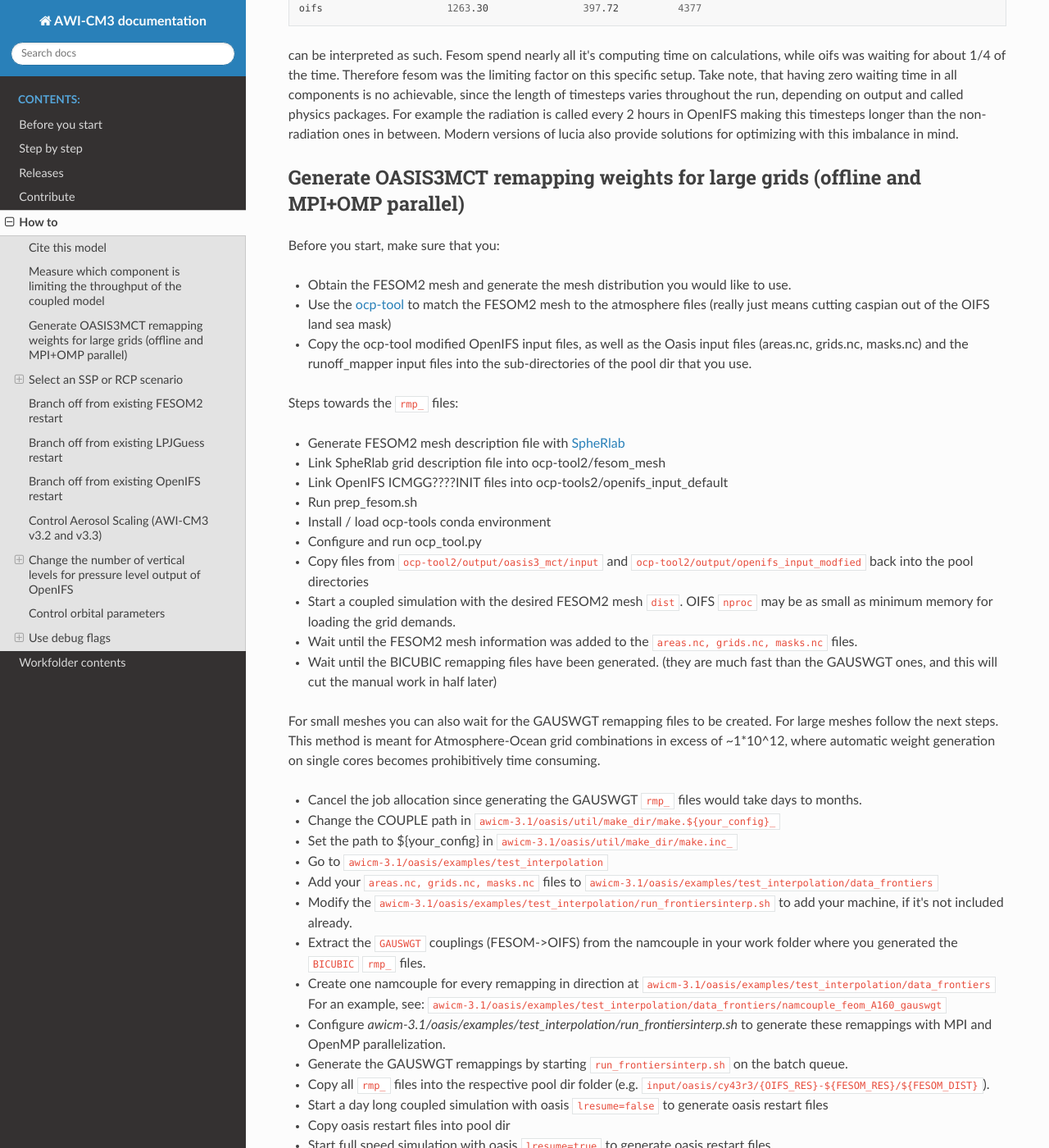
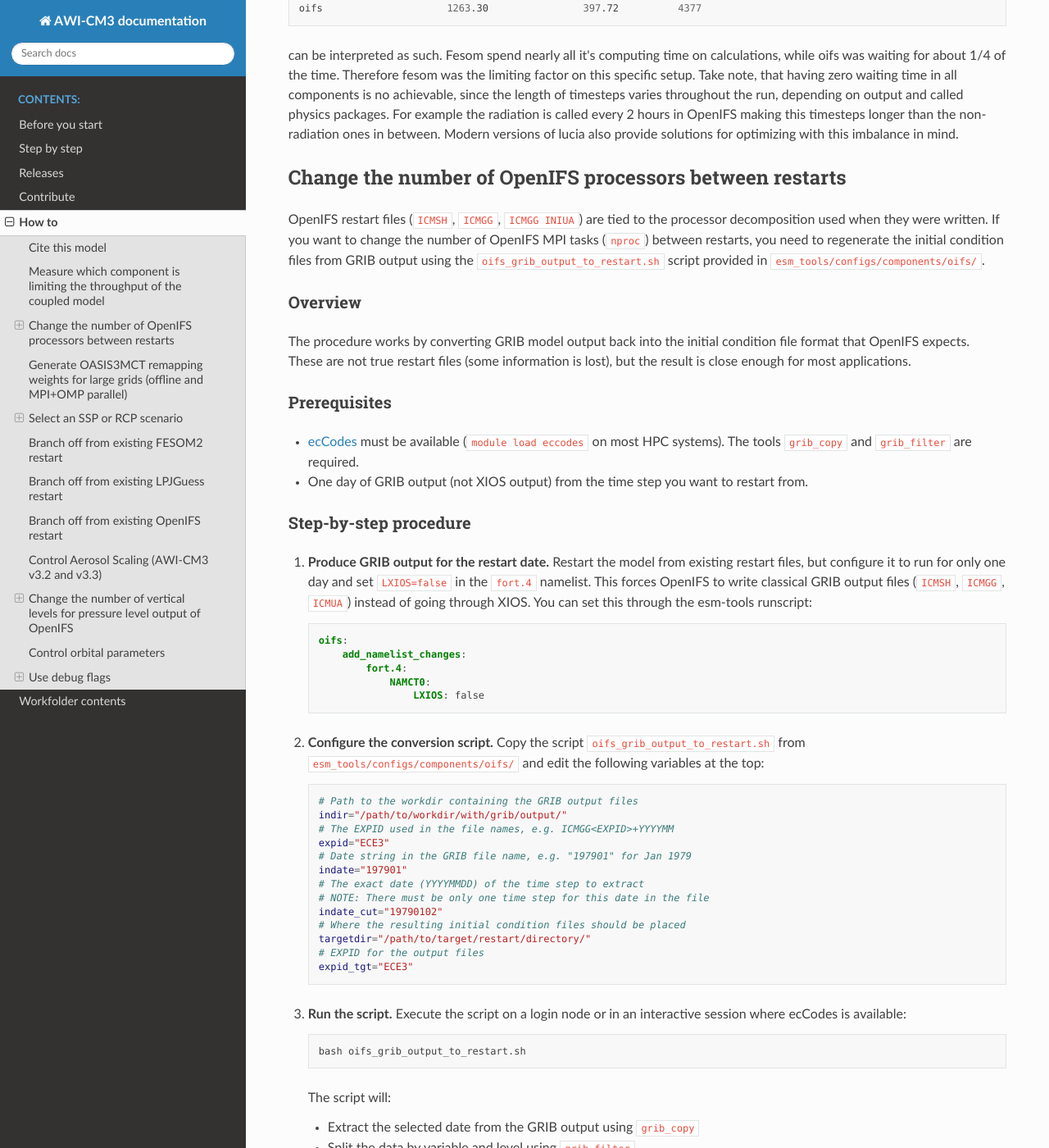
Before and after one commit to AWI-ESM/documentation_AWI-CM3, a Sphinx documentation site: the page built from source/how_to.rst, in a window 1280 px wide and 1400 px high, scrolled down 533 px. Shown: the whole window at 82% size. Built offline with Sphinx 7.4.7 and the Read the Docs theme 3.1.0, drawn with Linux system fonts in a browser that asks for light colours; some of the changed text lies outside the part shown.

Commit message:
Add documentation: changing OpenIFS processor count between restarts

```diff
--- a/source/how_to.rst
+++ b/source/how_to.rst
@@ -24,6 +24,84 @@ The output,
 ..
 
 can be interpreted as such. Fesom spend nearly all it's computing time on calculations, while oifs was waiting for about 1/4 of the time. Therefore fesom was the   limiting factor on this specific setup. Take note, that having zero waiting time in all components is no achievable, since the length of timesteps varies throughout the run, depending on output and called physics packages. For example the radiation is called every 2 hours in OpenIFS making this timesteps longer than the non-radiation ones in between. Modern versions of lucia also provide solutions for optimizing with this imbalance in mind.
+
+Change the number of OpenIFS processors between restarts
+=========
+
+OpenIFS restart files (``ICMSH``, ``ICMGG``, ``ICMGG INIUA``) are tied to the processor decomposition used when they were written. If you want to change the number of OpenIFS MPI tasks (``nproc``) between restarts, you need to regenerate the initial condition files from GRIB output using the ``oifs_grib_output_to_restart.sh`` script provided in ``esm_tools/configs/components/oifs/``.
+
+Overview
+--------
+
+The procedure works by converting GRIB model output back into the initial condition file format that OpenIFS expects. These are not true restart files (some information is lost), but the result is close enough for most applications.
+
+Prerequisites
+--------
+
+- `ecCodes <https://confluence.ecmwf.int/display/ECC>`_ must be available (``module load eccodes`` on most HPC systems). The tools ``grib_copy`` and ``grib_filter`` are required.
+- One day of GRIB output (not XIOS output) from the time step you want to restart from.
+
+Step-by-step procedure
+--------
+
+1. **Produce GRIB output for the restart date.** Restart the model from existing restart files, but configure it to run for only one day and set ``LXIOS=false`` in the ``fort.4`` namelist. This forces OpenIFS to write classical GRIB output files (``ICMSH``, ``ICMGG``, ``ICMUA``) instead of going through XIOS. You can set this through the esm-tools runscript:
+
+   .. code-block:: yaml
+
+      oifs:
+          add_namelist_changes:
+              fort.4:
+                  NAMCT0:
+                      LXIOS: false
+
+2. **Configure the conversion script.** Copy the script ``oifs_grib_output_to_restart.sh`` from ``esm_tools/configs/components/oifs/`` and edit the following variables at the top:
+
+   .. code-block:: bash
+
+      # Path to the workdir containing the GRIB output files
+      indir="/path/to/workdir/with/grib/output/"
+      # The EXPID used in the file names, e.g. ICMGG<EXPID>+YYYYMM
+      expid="ECE3"
+      # Date string in the GRIB file name, e.g. "197901" for Jan 1979
+      indate="197901"
+      # The exact date (YYYYMMDD) of the time step to extract
+      # NOTE: There must be only one time step for this date in the file
+      indate_cut="19790102"
+      # Where the resulting initial condition files should be placed
+      targetdir="/path/to/target/restart/directory/"
+      # EXPID for the output files
+      expid_tgt="ECE3"
+
+3. **Run the script.** Execute the script on a login node or in an interactive session where ecCodes is available:
+
+   .. code-block:: bash
+
+      bash oifs_grib_output_to_restart.sh
+
+   The script will:
+
+   - Extract the selected date from the GRIB output using ``grib_copy``
+   - Split the data by variable and level using ``grib_filter``
+   - Reassemble the fields in the specific order OpenIFS expects for initial conditions
+   - Produce three files: ``ICMGG<EXPID>INIT``, ``ICMGG<EXPID>INIUA``, and ``ICMSH<EXPID>INIT``
+
+4. **Update the esm-tools runscript.** Change the number of OpenIFS processors to the desired value:
+
+   .. code-block:: yaml
+
+      oifs:
+          nproc: <new_number_of_processors>
+
+5. **Start the new simulation.** Place the generated ``ICM*`` files where esm-tools expects initial conditions and start the run with ``lresume: false`` (since these are initial condition files, not restart files). Make sure to set the correct start date matching the files you produced.
+
+.. note::
+
+   This procedure does not produce a true bit-reproducible restart. Small differences may occur compared to a continuous run, but results are physically consistent.
+
+.. note::
+
+   The script assumes 91 vertical model levels (L91) and the variable list of OpenIFS cy43r3. If you are using a different number of levels or cycle, you may need to adjust the level range and variable lists in the script.
+
 
 Generate OASIS3MCT remapping weights for large grids (offline and MPI+OMP parallel)
 =========
```
